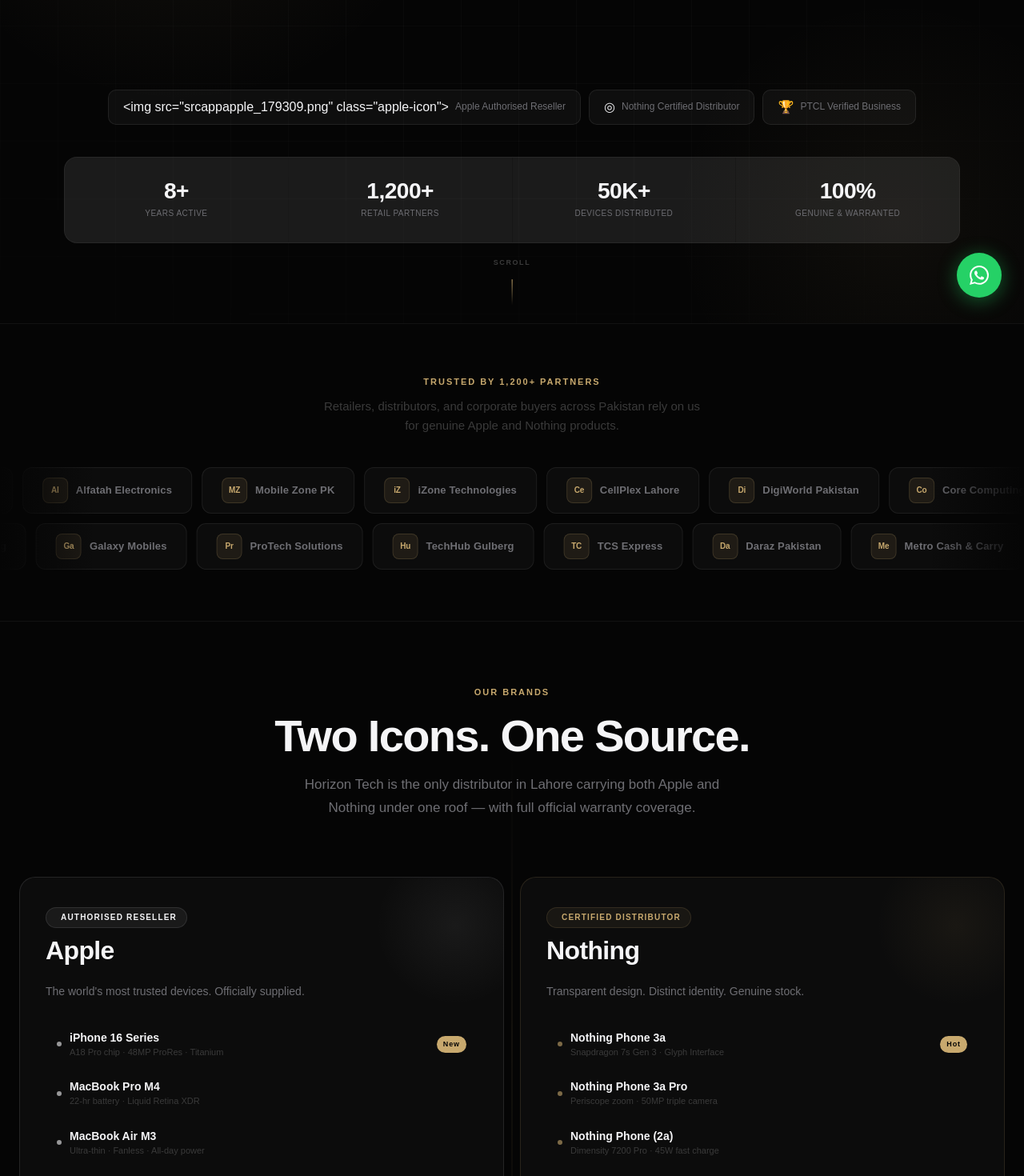
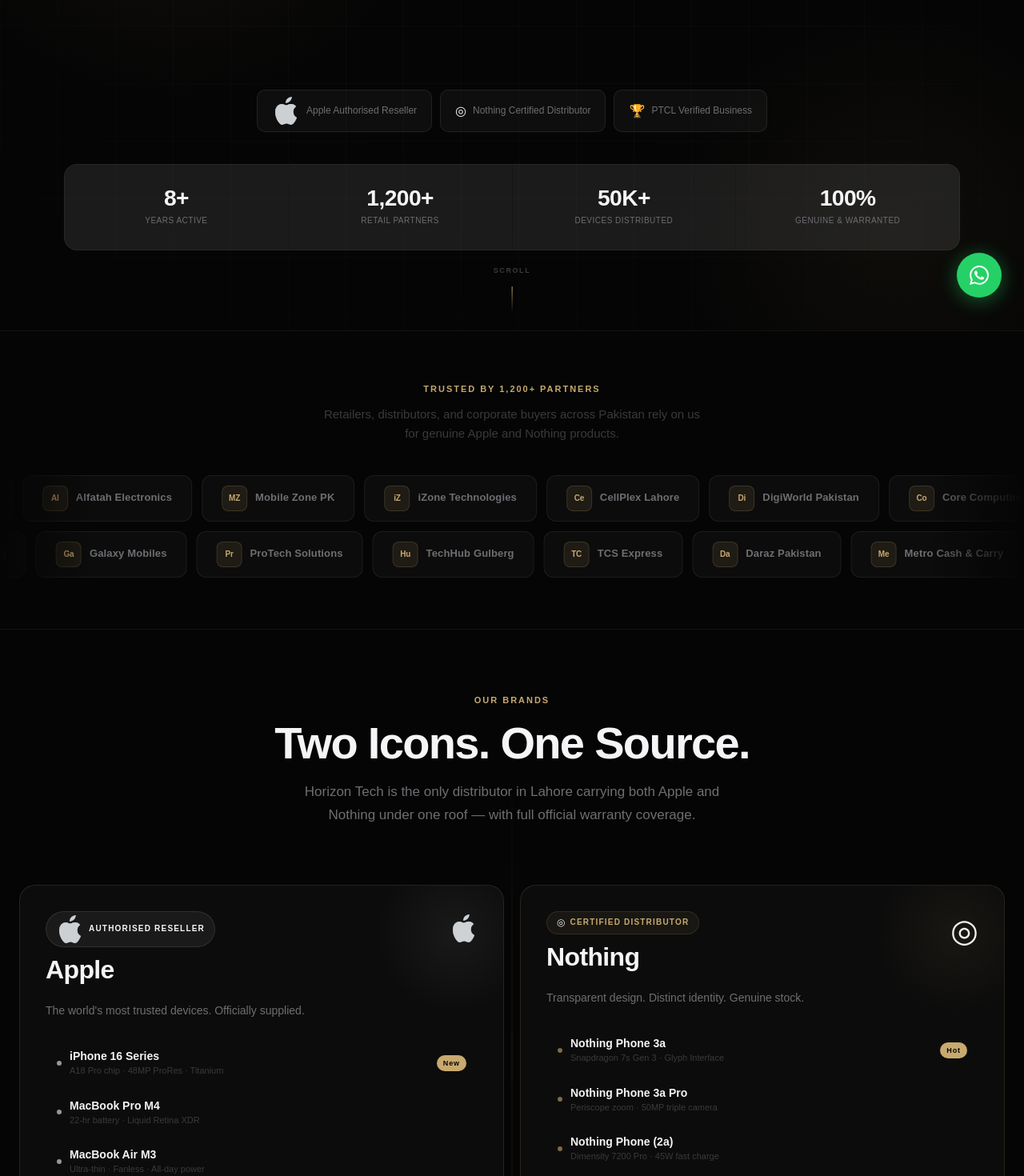
Before and after one commit to farooq-inam/lead-conversion-app, a Next.js app: page / in a window 1280 px wide. Shown: the part 400-1870 px from the top of the page at 80% size. Built offline with nearby package versions, Linux system fonts and the light colour scheme.

Commit message:
Apple Logo Fixed

```diff
--- a/src/sections/Brands.tsx
+++ b/src/sections/Brands.tsx
@@ -1,12 +1,13 @@
 "use client";
 
 import { motion } from "framer-motion";
+import Image from 'next/image';
 
 const BRANDS = [
   {
     id: "apple",
     name: "Apple",
-    icon: " ",
+    icon: <Image src="/apple_179309.png" alt="apple" width={35} height={35}/>,
     tag: "Authorised Reseller",
     tagline: "The world's most trusted devices. Officially supplied.",
     accent: "#F5F5F7",
@@ -24,7 +25,7 @@
   {
     id: "nothing",
     name: "Nothing",
-    icon: " ",
+    icon: "◎",
     tag: "Certified Distributor",
     tagline: "Transparent design. Distinct identity. Genuine stock.",
     accent: "#C8A96E",
@@ -147,7 +148,7 @@
                     lineHeight:1,
                   }}>{brand.name}</h3>
                 </div>
-                <span className="brands-section-brand--icon" style={{ fontSize:40, lineHeight:1, marginTop:4 }}>{brand.icon}</span>
+                <span style={{ fontSize:40, lineHeight:1, marginTop:4 }}>{brand.icon}</span>
               </div>
 
               <p style={{
--- a/src/sections/Hero.tsx
+++ b/src/sections/Hero.tsx
@@ -2,6 +2,7 @@
 
 import { useRef } from "react";
 import { motion, useScroll, useTransform } from "framer-motion";
+import Image from 'next/image';
 
 const STATS = [
   { value: "8+",     label: "Years Active"        },
@@ -16,7 +17,7 @@
 
 
 const BADGES = [
-  { icon: badgehtml, text: "Apple Authorised Reseller"     },
+  { icon: <Image src="/apple_179309.png" alt="apple" width={35} height={35}/>, text: "Apple Authorised Reseller"     },
   { icon: "◎",  text: "Nothing Certified Distributor" },
   { icon: "🏆", text: "PTCL Verified Business"        },
 ];
```
Also changed, not shown: public/apple_179309.png (renamed from src/app/apple_179309.png).
